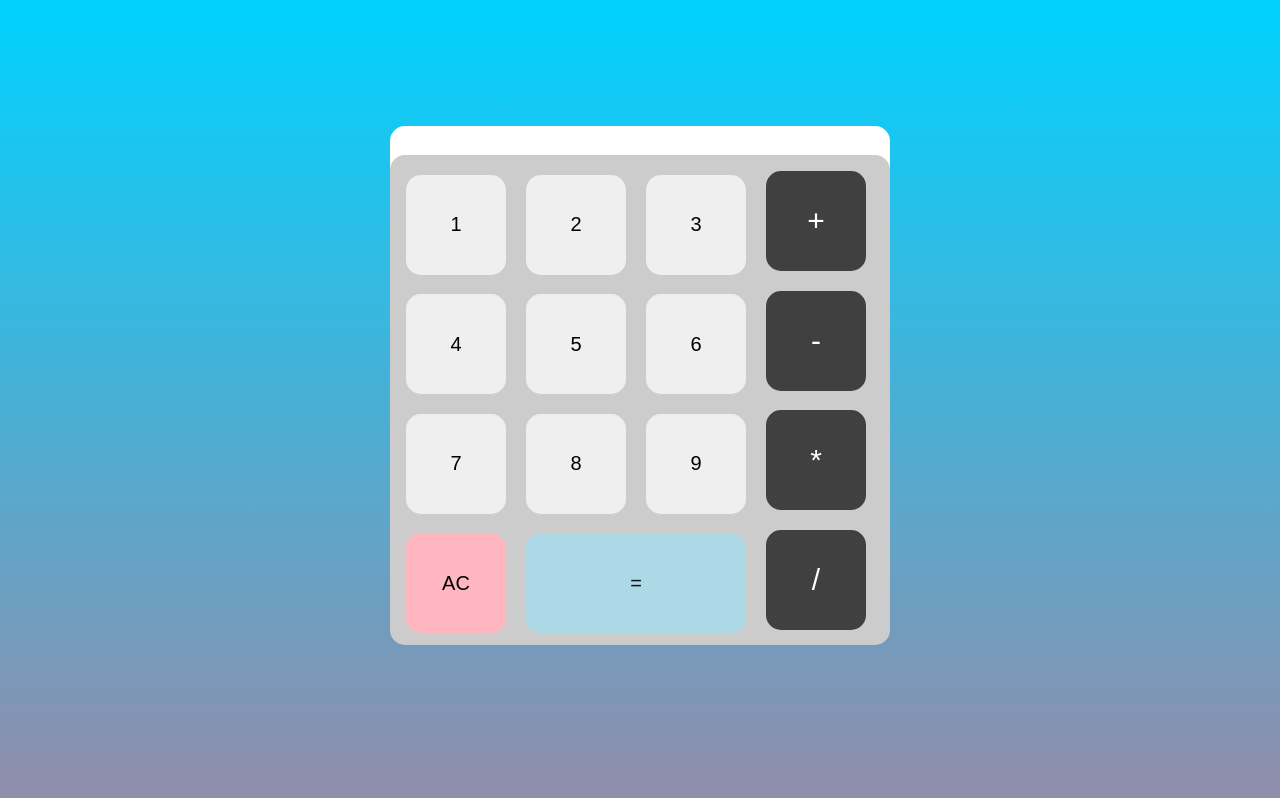
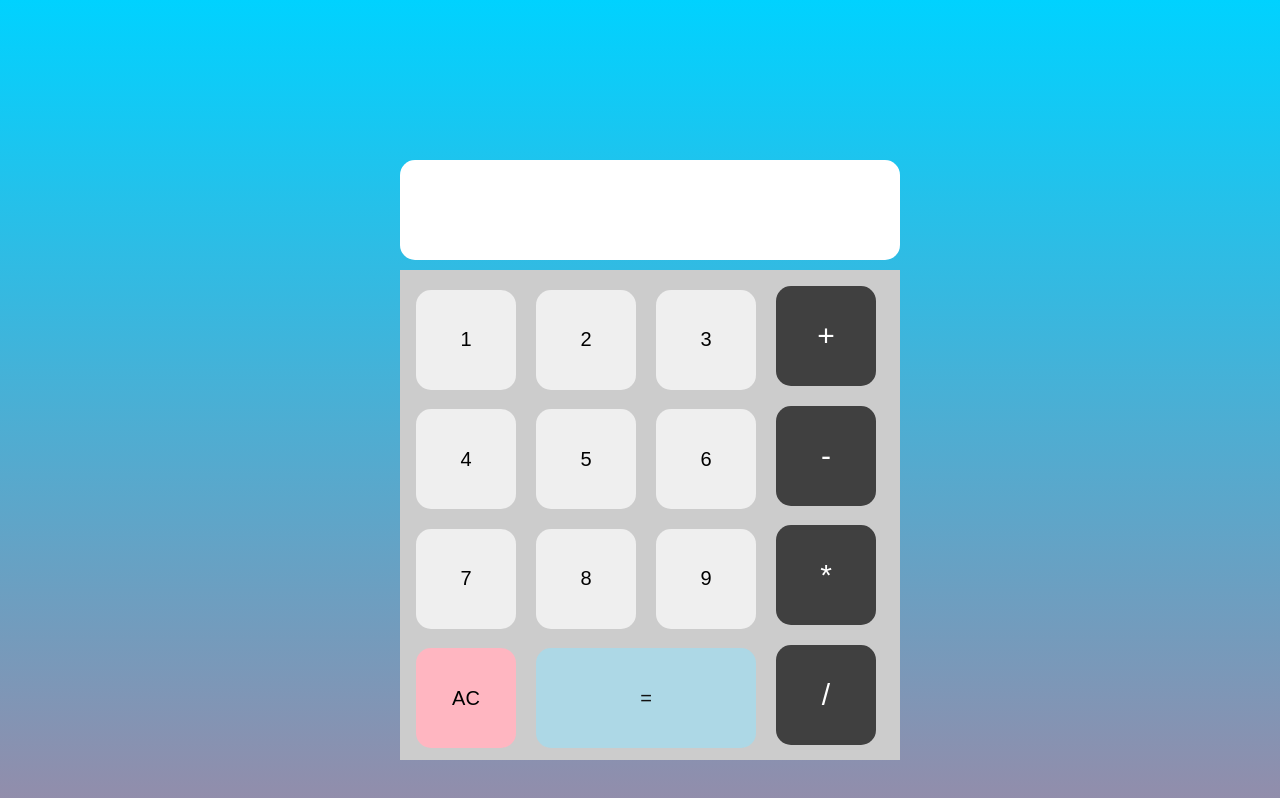
Before and after one commit to cwang1996/Calculator, a plain HTML site: page index.html in a window 1280 px wide. Drawn offline with Linux system fonts and the light colour scheme.

Commit message:
Update styles.css

```diff
--- a/styles.css
+++ b/styles.css
@@ -11,15 +11,19 @@ body, html {
     background: linear-gradient(#00d2ff, #928dab);
 }
 
+.wrapper {
+    width: 800px;
+    height: 600px;
+    position: relative;
+    top: 50%;
+    left: 50%;
+    transform: translate(-30%, -40%);
+}
+
 .container {
     width: 500px;
     height: 490px;
     background-color: #ccc;
-    position: absolute;
-    top: 50%;
-    left: 50%;
-    transform: translate(-50%,-50%);
-    border-radius: 15px;
 }
 
 .container input {
@@ -50,11 +54,8 @@ body, html {
 }
 
 .textfield {
+    margin-bottom: 10px;
     width: 500px;
-    position: absolute;
-    top: 22%;
-    left: 50%;
-    transform: translate(-50%,-50%);
     border-radius: 15px;
     height: 100px;
     border-radius: 15px;
```
